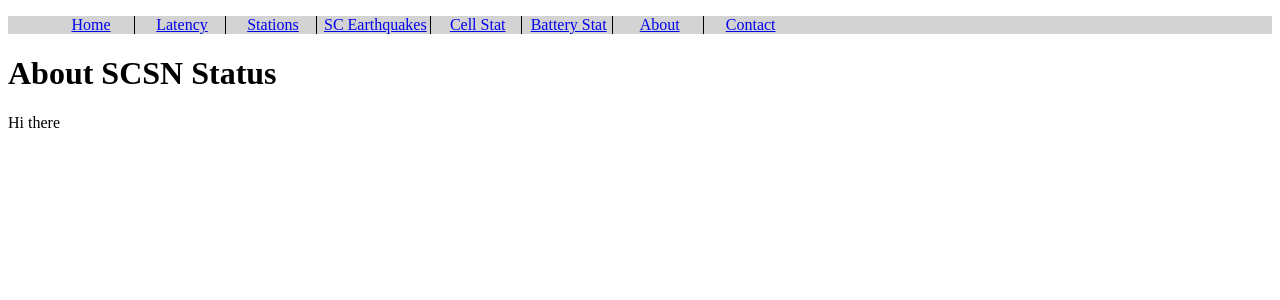
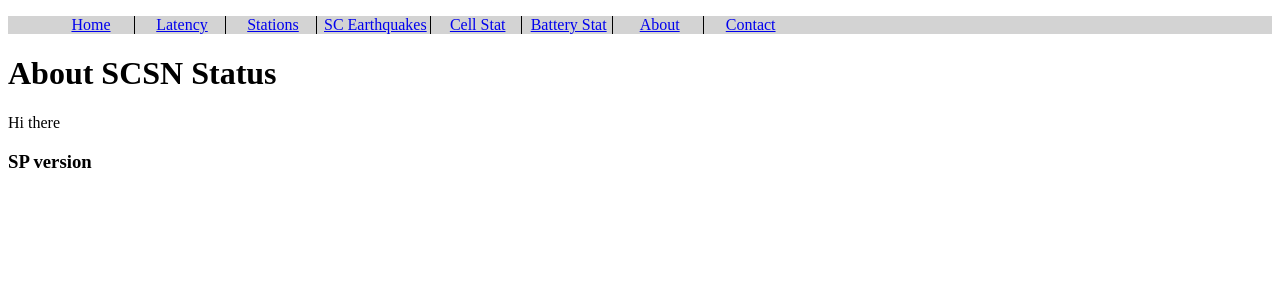
Before and after one commit to crotwell/scsnstatus, a SvelteKit app: page /about in a window 1280 px wide. Shown: the top 300 px of the page. Built offline with nearby package versions, Linux system fonts and the light colour scheme.

Commit message:
show spjs version in about

```diff
--- a/src/routes/about/+page.svelte
+++ b/src/routes/about/+page.svelte
@@ -2,7 +2,25 @@
 	<title>About</title>
 </svelte:head>
 
+<script lang="ts">
+
+import { onMount } from 'svelte';
+
+export let data: PageData;
+
+let version;
+
+import { Duration, Interval, DateTime } from 'luxon';
+
+  onMount(async () => {
+    // leaflet uses window, and fails to load for server-side rendering
+    const  sp  = await import('seisplotjs');
+    version.textContent = sp.version;
+  });
+</script>
 
 <h1>About SCSN Status</h1>
 
 <p>Hi there</p>
+
+<h3>SP version <span bind:this={version}>???</span></h3>
```
